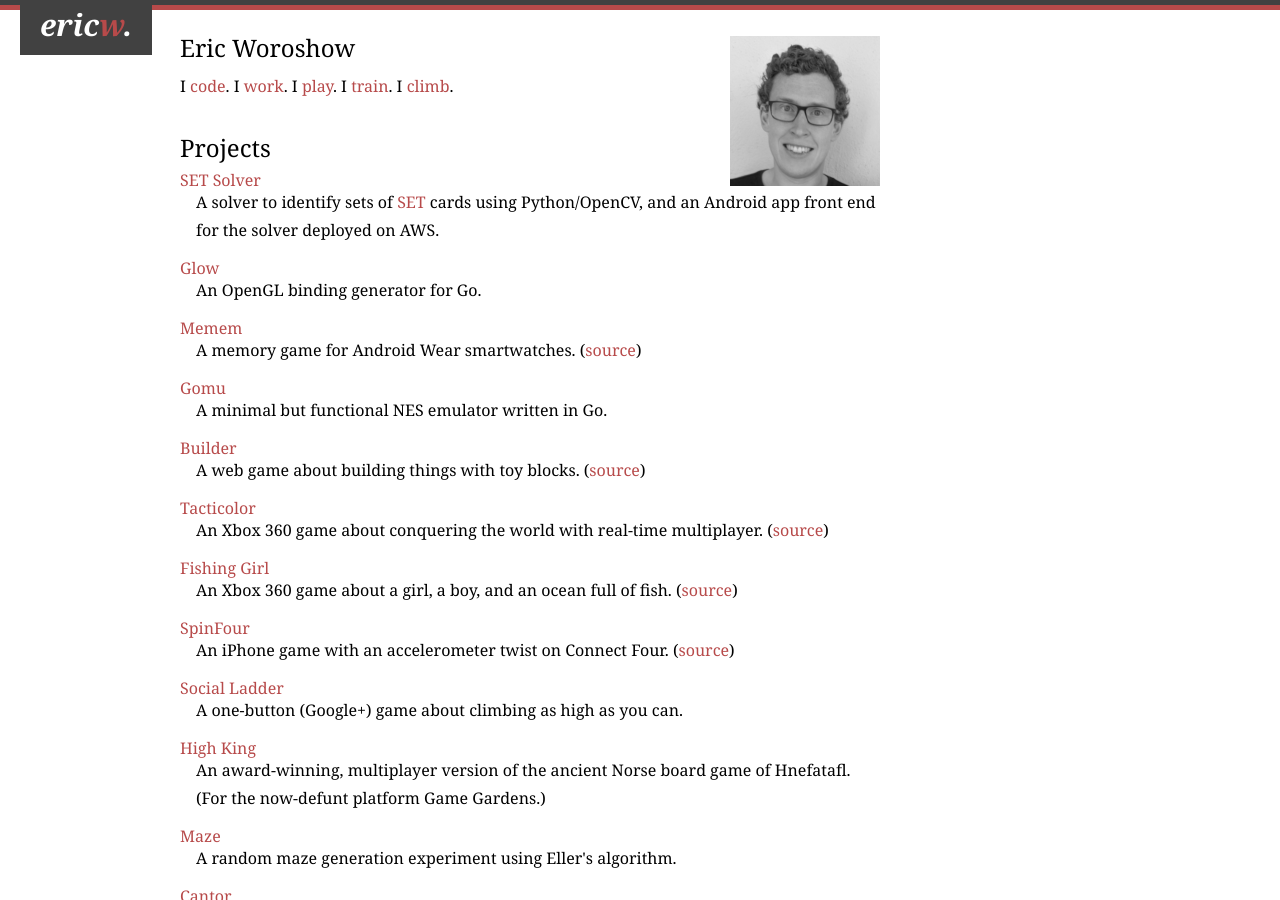
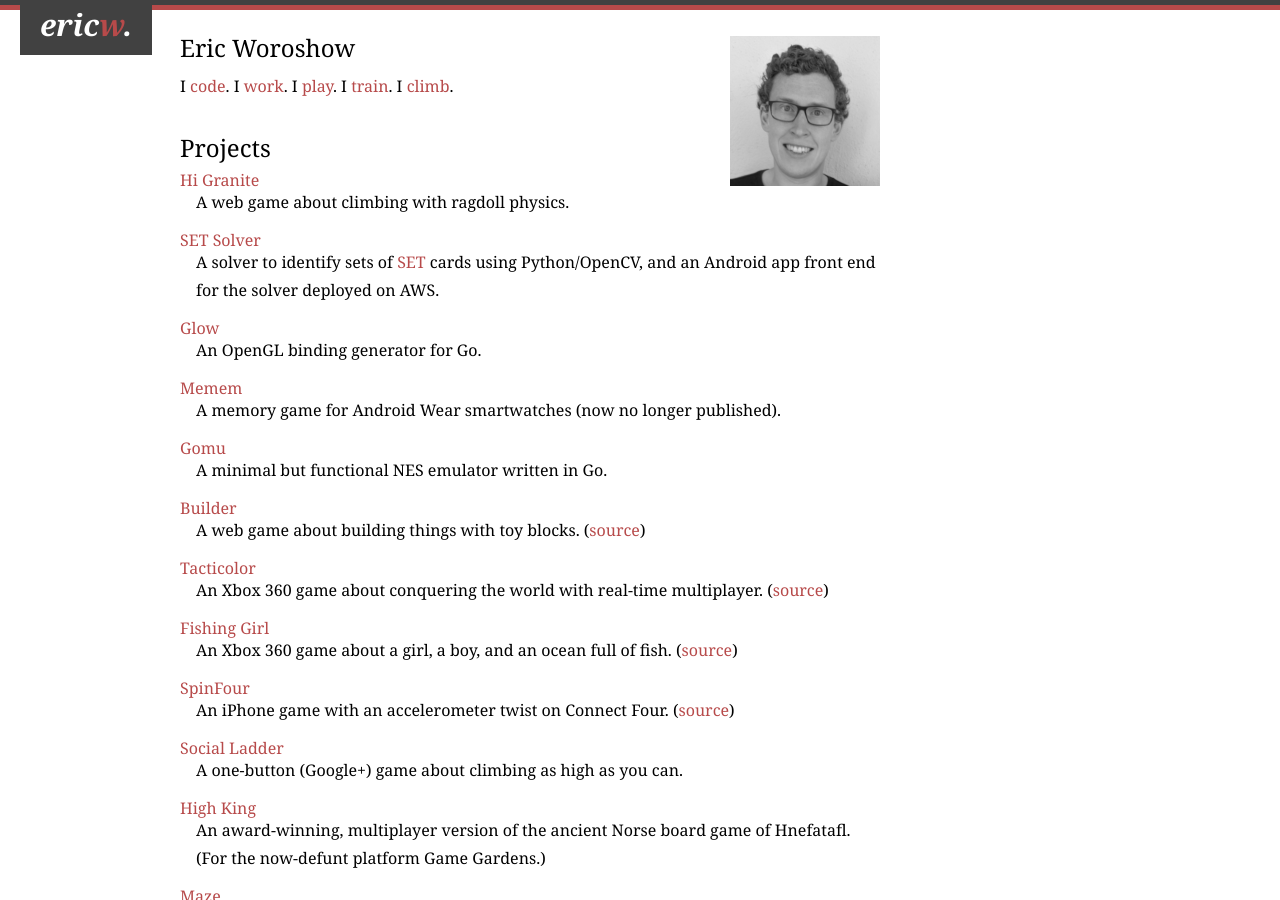
Before and after one commit to errcw/errcw.github.com, a Jekyll site: the page built from index.html, in a window 1280 px wide and 900 px high. Built offline with Jekyll 4.4.1, drawn with Linux system fonts in a browser that asks for light colours.

Commit message:
Add Hi Granite and point Memem at its source.

```diff
--- a/index.html
+++ b/index.html
@@ -14,14 +14,17 @@ I <a href='https://en.wikipedia.org/wiki/Bouldering'>climb</a>.
 </p>
 
 <h1>Projects</h1>
+<h3><a href='https://higranite.ericw.ca'>Hi Granite</a></h3>
+<p>A web game about climbing with ragdoll physics.</p>
+
 <h3><a href='https://github.com/errcw/set-solver'>SET Solver</a></h3>
 <p>A solver to identify sets of <a href='https://en.wikipedia.org/wiki/Set_(card_game)'>SET</a> cards using Python/OpenCV, and an Android app front end for the solver deployed on AWS.</p>
 
 <h3><a href='https://github.com/go-gl/glow'>Glow</a></h3>
 <p>An OpenGL binding generator for Go.</p>
 
-<h3><a href='https://play.google.com/store/apps/details?id=ca.ericw.memem'>Memem</a></h3>
-<p>A memory game for Android Wear smartwatches. (<a href='https://github.com/errcw/memem'>source</a>)</p>
+<h3><a href='https://github.com/errcw/memem'>Memem</a></h3>
+<p>A memory game for Android Wear smartwatches (now no longer published).</p>
 
 <h3><a href='https://github.com/errcw/gomu'>Gomu</a></h3>
 <p>A minimal but functional NES emulator written in Go.</p>
```
